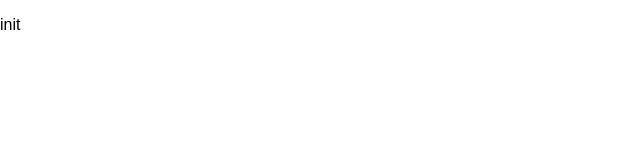
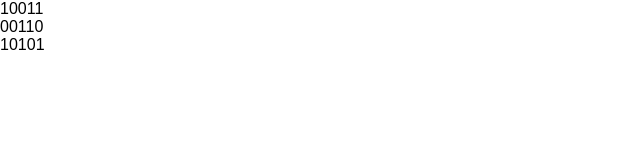
Before and after one commit to divineLush/matrix, a React (Create React App) app: page / in a window 1280 px wide. Shown: the top 160 px of the page, without its empty margins (0-640 px from the left). Built offline with nearby package versions, Linux system fonts and the light colour scheme.

Commit message:
basic matrix rendering

```diff
--- a/src/App.js
+++ b/src/App.js
@@ -1,10 +1,19 @@
 import React, { Component } from 'react';
+import Matrix from './components/Matrix'
 
 class App extends Component {
+  state = {
+    matrix: [
+      [1, 0, 0, 1, 1],
+      [0, 0, 1, 1, 0],
+      [1, 0, 1, 0, 1]
+    ]
+  }
+
   render() {
     return (
       <div className="App">
-        <p>init</p>
+        <Matrix matrix={ this.state.matrix } />
       </div>
     );
   }
--- /dev/null
+++ b/src/assets/utils.js
@@ -0,0 +1,2 @@
+export const renderList = (list, renderer) =>
+    list.map((el, key) => renderer(el, key))
--- /dev/null
+++ b/src/components/Matrix.js
@@ -0,0 +1,20 @@
+import React from 'react';
+import { renderList } from '../assets/utils'
+
+const Matrix = (props) => {
+    const renderCell = (num, key) =>
+        <span key={ key }>{ num }</span>
+
+    const renderRow = (row, key) =>
+        <div key={ key }>
+            { renderList(row, renderCell) }
+        </div>
+
+    return (
+        <div>
+            { renderList(props.matrix, renderRow) }
+        </div>
+    );
+}
+
+export default Matrix;
```
